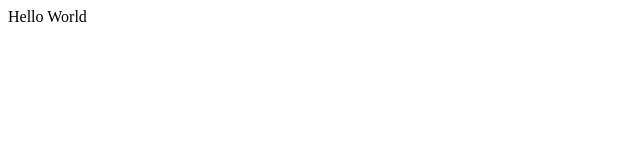
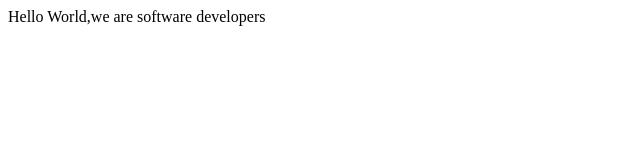
Before and after one commit to corteri/microverse, a plain HTML site: page index.html in a window 1280 px wide. Shown: the whole page, without its empty margins (0-640 px from the left). Drawn offline with Linux system fonts and the light colour scheme.

Commit message:
modify index.html file

```diff
--- a/index.html
+++ b/index.html
@@ -6,6 +6,6 @@
     <title>Hello World</title>
 </head>
 <body>
-   <p>Hello World</p>
+   <p>Hello World,we are software developers</p>
 </body>
 </html>
```
